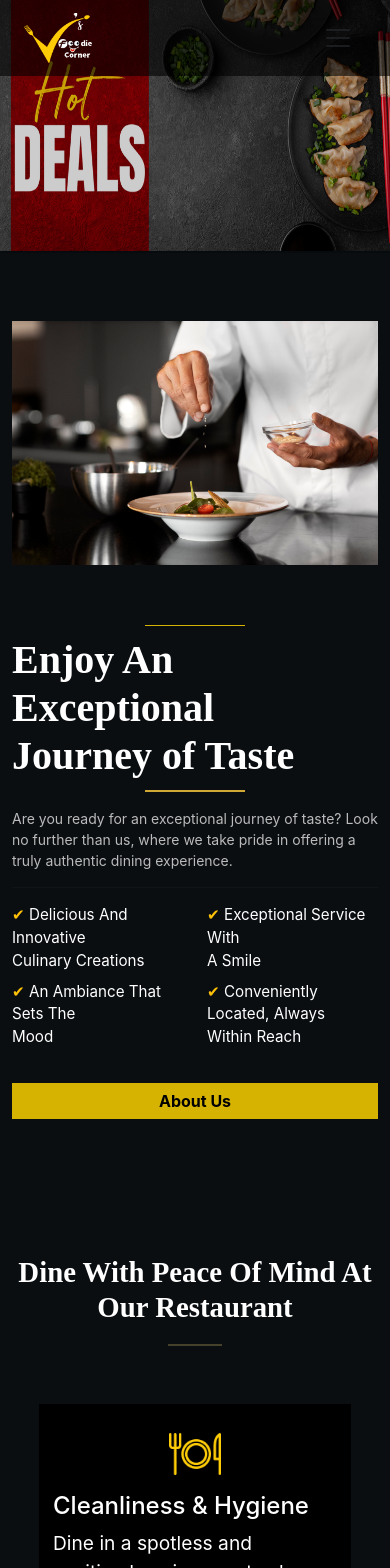
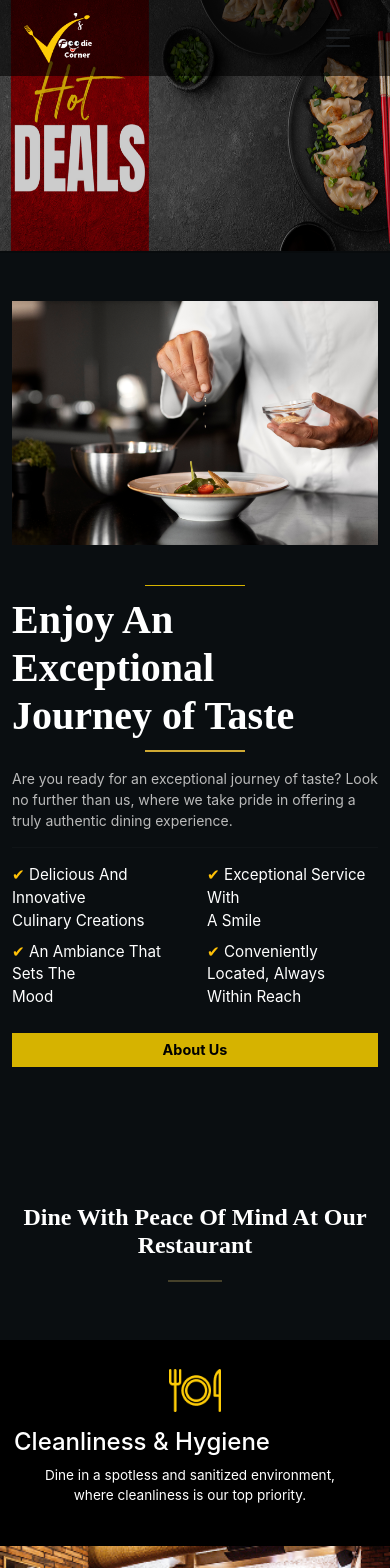
Before and after one commit to Tulsi-gohil/food-web, a React (Create React App) app: page / in a window 390 px wide. Shown: the top 1568 px of the page. Built offline with nearby package versions, Linux system fonts and the light colour scheme.

Commit message:
Update App.css

```diff
--- a/src/App.css
+++ b/src/App.css
@@ -627,9 +627,25 @@ margin-top: 150px;
 .submit-button:hover {
   background-color: #e0ac00;
 }
- @media (max-width: 1024px) {
+ @media (max-width: 1200px) {
   .about-title, .about-subtitle {
-    margin-left: 900px;
+    margin-left: 600px;
+  }
+.corner-section{
+ height: 100vh;
+}
+  .colun {
+    margin-left: 500px;
+    font-size: 5rem;
+  }
+
+  .corner-line {
+    margin: 20px auto;
+  }
+}
+@media (max-width: 1024px) {
+  .about-title, .about-subtitle {
+    margin-left: 600px;
   }
 .corner-section{
  height: 100vh;
@@ -652,7 +668,10 @@ margin-top: 150px;
 
 
 @media (max-width: 992px) {
-
+  .about-title, .about-subtitle {
+    margin-left: 300px;
+    text-align: center;
+  }
 
   .chef-img {
     margin-left: 0;
@@ -854,4 +873,146 @@ margin-top: 150px;
     height: auto;
     padding: 20px;
   }
+
+  .hero-img {
+    width: 100%;
+    height: auto;
+    margin: 0 auto;
+    display: block;
+  }
+
+  .hero-right {
+    margin-top: 20px;
+    padding: 0 15px;
+  }
+
+  .navbar-nav {
+    font-size: 0.9rem;
+    padding: 0;
+  }
+
+  .btn,
+  .button {
+    width: 100%;
+    margin: 10px auto;
+    display: block;
+  }
+
+  .title-line,
+  .line,
+  .corner-line,
+  .form-line,
+  .chef-line,
+  .founder-line,
+  .box-line {
+    width: 100px !important;
+    margin: 10px auto;
+  }
+
+  .main-title,
+  .corner-title,
+  .gallery-title,
+  .founder-title,
+  .contact-title {
+    font-size: 2rem;
+    text-align: center;
+  }
+
+  .subtitle,
+  .corner-subtitle,
+  .gallery-ti,
+  .form-title,
+  .contact-ti,
+  .foundertitle,
+  .carousel-subtitle,
+  .team-subtitle,
+  .team-desc {
+    font-size: 0.95rem;
+    text-align: center;
+    padding: 0 10px;
+  }
+
+  .about-title,
+  .about-subtitle {
+    font-size: 1.5rem;
+    margin: 0 auto;
+    text-align: center;
+  }
+
+  .chef-img,
+  .teamimg,
+  .founder-img,
+  .chef {
+    width: 100%;
+    margin-left: 0;
+  }
+
+  .card-dark,
+  .box,
+  .location-card,
+  .location-card-small {
+    width: 100% !important;
+    margin: 10px 0;
+  }
+
+  .form-wrapper {
+    width: 100%;
+    padding: 10px;
+  }
+
+  .custom-input,
+  .custom-textarea,
+  .submit-button {
+    width: 100%;
+  }
+
+  .photo {
+    width: 30px;
+    margin-top: 20px;
+  }
+
+  .skilled-img {
+    width: 40px;
+    height: auto;
+  }
+
+  .footer-logo,
+  .footer-title,
+  .logo1,
+  .logo2,
+  .logo3 {
+    margin-left: 0;
+  }
+
+  .team,
+  .team-section {
+    margin-top: 20px;
+  }
+
+  .carousel-inner {
+    margin-top: 80px;
+  }
+
+  .marbal-img,
+  .marbal {
+    height: auto;
+  }
 }
+
+/* Additional padding and font tweaks for ultra-small devices */
+@media (max-width: 400px) {
+  .main-title,
+  .corner-title,
+  .gallery-title {
+    font-size: 1.5rem;
+  }
+
+  .subtitle {
+    font-size: 0.85rem;
+  }
+
+  .btn,
+  .button {
+    font-size: 0.9rem;
+  }
+}
```
